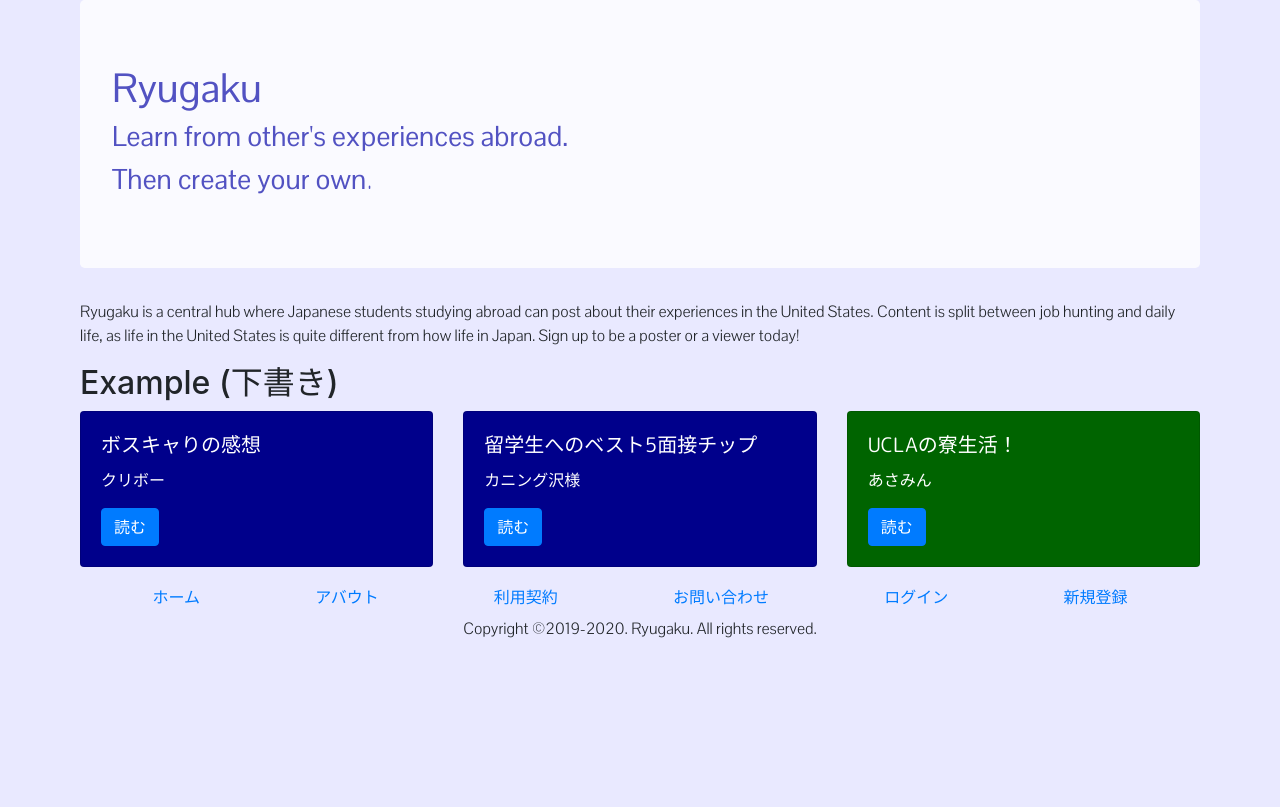
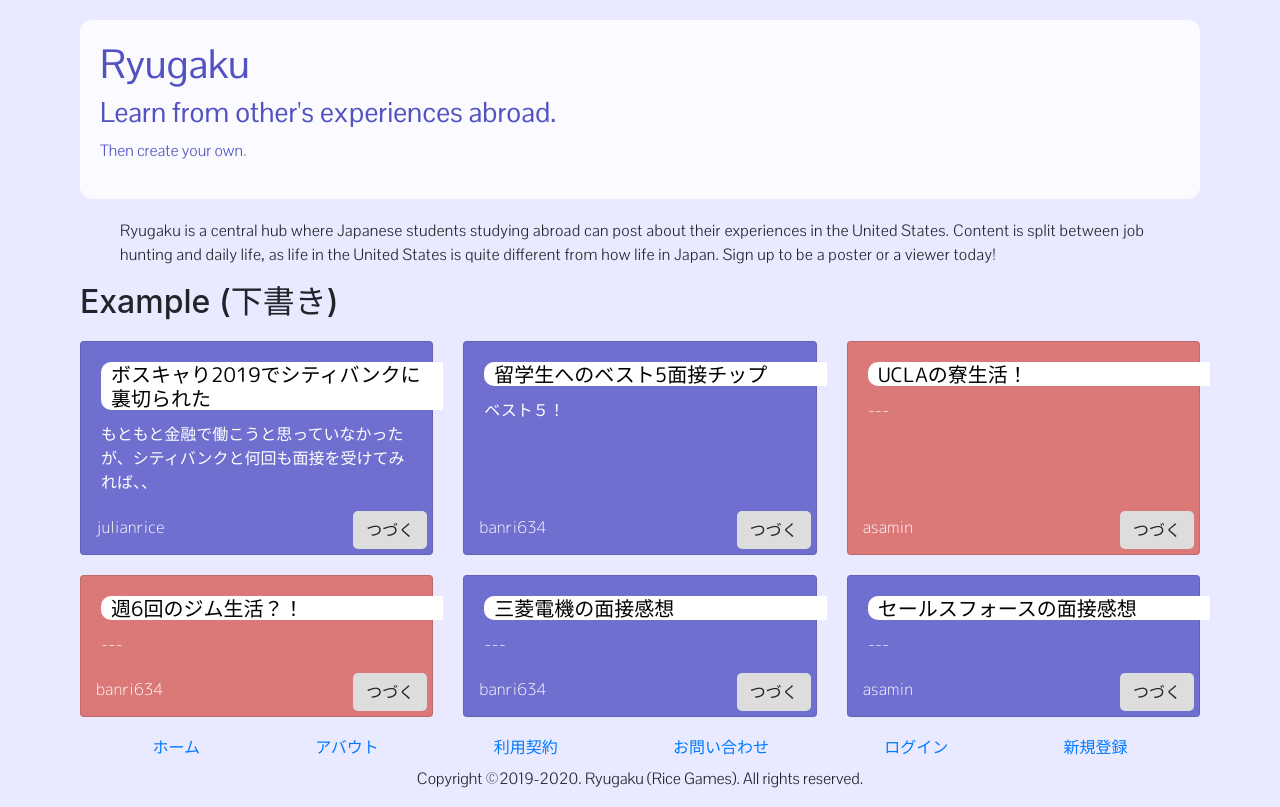
Before and after one commit to JulianRice/Ryugaku, a Flask app: page / in a window 1280 px wide. Shown: the part 122-929 px from the top of the page. Before the commit the page ends 760 px from the top, so only its background shows below. Run offline with Flask 2, Linux system fonts and the light colour scheme; some libraries are stand-ins or nearby versions.

Commit message:
Added profile page, updated card design, base for uploading

```diff
--- a/application/routes.py
+++ b/application/routes.py
@@ -3,14 +3,21 @@ from application import app, db
 from flask import render_template, request, json, Response, redirect, flash, url_for, session, jsonify
 from application.models import ToukouUser
 from application.forms import RegisterFormToukou, LoginFormToukou
+import os
 # from flask_restplus import Resource #Handles all API requests
 # from application.course_list import course_list
 
+#############################################################################
+# INDEX
+#############################################################################
 @app.route("/")
 @app.route("/index")
 def index():
     return render_template("index.html", index=True)
 
+#############################################################################
+# LOGIN
+#############################################################################
 @app.route("/login", methods=['GET', 'POST'])
 def login():
     form = LoginFormToukou()
@@ -19,7 +26,7 @@ def login():
         password    = form.password.data
 
         user = ToukouUser.objects(username=username).first()
-        if user and user.password == password:
+        if user and user.password == password: #Fix this later
             flash(f"{ user.lnameJp },　おかえりなさい", "success")
             session['userId']   = user.userId
             session['username'] = user.username
@@ -29,10 +36,16 @@ def login():
             flash("Incorrect password or username!", "danger")
     return render_template("login.html", login=True, form=form)
 
+#############################################################################
+# REGISTER (Incomplete)
+#############################################################################
 @app.route("/register", methods=['GET', 'POST'])
 def register():
     return render_template("register.html", register=True)
 
+#############################################################################
+# USERS
+#############################################################################
 @app.route("/users")
 def user():
     #ToukouUser(userId=0, fnameJp="万里", lnameJp="宮沢", fnameEn="Banri", lnameEn="Miyazawa", \
@@ -41,6 +54,9 @@ def user():
     toukouUsers = ToukouUser.objects.all()
     return render_template("users.html", users=toukouUsers)
 
+#############################################################################
+# LOGOUT
+#############################################################################
 @app.route("/logout")
 def logout():
     session['user_id'] = False
@@ -48,6 +64,26 @@ def logout():
     session.pop('fullname', None)
     return redirect(url_for('index'))
 
-@app.route("/profile")
+#############################################################################
+# PROFILE
+#############################################################################
+@app.route("/profile", methods=['GET', 'POST'])
 def profile():
-    return redirect(url_for('index'))
+    username = session.get('username')
+    user = ToukouUser.objects(username=username).first()
+    if user == None:
+        flash("User not found! Error!", "warning")
+        return redirect(url_for('index'))
+    return render_template("profile.html", profile=True, user=user)
+
+#############################################################################
+# UPLOAD (Incomplete)
+#############################################################################
+@app.route('/upload', methods=['GET', 'POST'])
+def upload():
+    if request.method == 'POST':
+        file = request.files['file']
+        extension = os.path.splitext(file.filename)[1]
+        f_name = str(uuid.uuid4()) + extension
+        file.save(os.path.join(app.config['UPLOAD_FOLDER'], f_name))
+    return json.dumps({'filename': f_name})
--- a/application/static/css/style.css
+++ b/application/static/css/style.css
@@ -11,6 +11,17 @@ div:lang(ja), .dropdown-item, span:lang(ja) {
 }
 .logged-in {
 	background-color: rgb(255, 233, 232);
+}
+
+.banner {
+	padding: 20px;
+	border-radius: 12px;
+	margin: 20px 0px;
+}
+
+.core-text {
+	margin: 0px 40px;
+	letter-spacing: 0.3px;
 }
 
 .parallax {
@@ -40,12 +51,12 @@ div:lang(ja), .dropdown-item, span:lang(ja) {
 }
 
 .card-shukatsu {
-	background-color: darkblue;
+	background-color: rgb(111, 111, 208);
 	color: white;
 }
 
 .card-nichijou {
-	background-color: darkgreen;
+	background-color: rgb(219, 120, 120);
 	color: white;
 }
 
@@ -89,3 +100,72 @@ html {
 .center-text {
 	text-align: center;
 }
+
+.profile-right-box {
+	background-color: white;
+	padding: 20px;
+	margin-left: 10px;
+	margin-right: -10px;
+	border-radius: 20px;
+	color: darkblue;
+	height: 500px;
+}
+
+.profile-left-box {
+	background-color: white;
+	padding: 20px;
+	margin-left: -10px;
+	margin-right: 10px;
+	border-radius: 20px;
+	color: darkblue;
+}
+
+.profile-picture {
+	background-color: darkmagenta;
+	border-radius: 100%;
+	width: 200px;
+	height: 200px;
+	margin-bottom: 20px;
+	margin-top: 20px;
+	min-width: 50px;
+	min-height: 50px;
+}
+
+.spacing {
+	margin-top: 20px;
+	margin-bottom: 20px;
+}
+
+.btn-yomu {
+	color: #222222;
+	background-color: #DDDDDD;
+	border-radius: 5px;
+	/* float: right; */
+	position: absolute;
+	bottom: 0;
+	right: 0;
+	margin-bottom: 5px;
+	margin-right: 5px;
+}
+
+.btn-yomu:hover {
+	box-shadow: inset 0 0 0 20rem #CCCCCC,
+	  inset 0 3px 4px 0 #BBBBBB,
+	  0 0 1px #CCCCCC;
+}
+
+.card-text {
+	position: absolute;
+	bottom: 0;
+	left: 0;
+	margin-bottom: 15px;
+	margin-left: 15px;
+}
+.card-title {
+	padding: 0px 10px;
+	background-color: white;
+	color: black;
+	margin-right: -31px;
+	border-top-left-radius: 10px;
+	border-bottom-left-radius: 10px;
+}
--- a/application/templates/includes/footer.html
+++ b/application/templates/includes/footer.html
@@ -10,6 +10,6 @@
 				</nav>
 			</div>
 			<footer>
-				<p>Copyright &copy;2019-2020. Ryugaku. All rights reserved.</p>
+				<p>Copyright &copy;2019-2020. Ryugaku (Rice Games). All rights reserved.</p>
 			</footer>
 		</div>
--- a/application/templates/includes/nav.html
+++ b/application/templates/includes/nav.html
@@ -15,7 +15,7 @@
 					  </li>
 					{% else %}
 					  <li class="nav-item">
-						<a class="nav-link {% if account %}active{% endif %}" href="{{ url_for('profile') }}">アカウント</a>
+						<a class="nav-link {% if profile %}active{% endif %}" href="{{ url_for('profile') }}">アカウント</a>
 					  </li>
 					  <li class="nav-item">
 						<a class="nav-link {% if logout %}active{% endif %}" href="{{ url_for('logout') }}">ログアウト</a>
--- a/application/templates/index.html
+++ b/application/templates/index.html
@@ -1,18 +1,24 @@
 {% extends "layout.html" %}
 {% block content %}
 
-		<div lang="en">
+		<div lang="en" class="core-text">
 			<p>Ryugaku is a central hub where Japanese students studying abroad can post about their experiences in the United States. Content is split between job hunting and daily life, as life in the United States is quite different from how life in Japan. Sign up to be a poster or a viewer today!</p>
 		</div>
 
 		<h2>Example (下書き)</h2>
+		<div class="spacing"></div>
 		<div class="row" lang="ja">
 			<div class="col-sm-4">
 				<div class="card card-shukatsu h-100">
 					<div class="card-body">
-						<h5 class="card-title">ボスキャりの感想</h5>
-						<p class="card-text">クリボー</p>
-						<a href="#" class="btn btn-primary">読む</a>
+						<div style="">
+							<h5 class="card-title align-middle">ボスキャり2019でシティバンクに裏切られた</h5>
+						</div>
+						<p>もともと金融で働こうと思っていなかったが、シティバンクと何回も面接を受けてみれば、、</p>
+						<!-- Border between content of the card and the logistics (username / continue reading) -->
+						<br>
+						<p class="card-text">julianrice</p>
+						<a href="#" class="btn btn-yomu">つづく</a>
 					</div>
 				</div>
 			</div>
@@ -20,8 +26,11 @@
 				<div class="card card-shukatsu h-100">
 					<div class="card-body">
 						<h5 class="card-title">留学生へのベスト5面接チップ</h5>
-						<p class="card-text">カニング沢様</p>
-						<a href="#" class="btn btn-primary">読む</a>
+						<p>ベスト５！</p>
+						<!-- Border between content of the card and the logistics (username / continue reading) -->
+						<br>
+						<p class="card-text">banri634</p>
+						<a href="#" class="btn btn-yomu">つづく</a>
 					</div>
 				</div>
 			</div>
@@ -29,8 +38,50 @@
 				<div class="card card-nichijou h-100">
 					<div class="card-body">
 						<h5 class="card-title">UCLAの寮生活！</h5>
-						<p class="card-text">あさみん</p>
-						<a href="#" class="btn btn-primary">読む</a>
+						<p>---</p>
+						<!-- Border between content of the card and the logistics (username / continue reading) -->
+						<br>
+						<p class="card-text">asamin</p>
+						<a href="#" class="btn btn-yomu">つづく</a>
+					</div>
+				</div>
+			</div>
+		</div>
+		<div class="spacing"></div>
+		<div class="row" lang="ja">
+			<div class="col-sm-4">
+				<div class="card card-nichijou h-100">
+					<div class="card-body">
+						<h5 class="card-title">週6回のジム生活？！</h5>
+						<p>---</p>
+						<!-- Border between content of the card and the logistics (username / continue reading) -->
+						<br>
+						<p class="card-text">banri634</p>
+						<a href="#" class="btn btn-yomu">つづく</a>
+					</div>
+				</div>
+			</div>
+			<div class="col-sm-4">
+				<div class="card card-shukatsu h-100">
+					<div class="card-body">
+						<h5 class="card-title">三菱電機の面接感想</h5>
+						<p>---</p>
+						<!-- Border between content of the card and the logistics (username / continue reading) -->
+						<br>
+						<p class="card-text">banri634</p>
+						<a href="#" class="btn btn-yomu">つづく</a>
+					</div>
+				</div>
+			</div>
+			<div class="col-sm-4">
+				<div class="card card-shukatsu h-100">
+					<div class="card-body">
+						<h5 class="card-title">セールスフォースの面接感想</h5>
+						<p>---</p>
+						<!-- Border between content of the card and the logistics (username / continue reading) -->
+						<br>
+						<p class="card-text">asamin</p>
+						<a href="#" class="btn btn-yomu">つづく</a>
 					</div>
 				</div>
 			</div>
--- a/application/templates/layout.html
+++ b/application/templates/layout.html
@@ -11,15 +11,23 @@
 		<title>Ryugaku</title>
 	</head>
 	<body style="padding: 40px 80px 0px 80px;" class="{% if session['username'] %}logged-in{% else %}not-logged-in{% endif %}">
+		<script src="https://code.jquery.com/jquery-3.3.1.slim.min.js" integrity="sha384-q8i/X+965DzO0rT7abK41JStQIAqVgRVzpbzo5smXKp4YfRvH+8abtTE1Pi6jizo" crossorigin="anonymous"></script>
+		<script src="https://cdnjs.cloudflare.com/ajax/libs/popper.js/1.14.7/umd/popper.min.js" integrity="sha384-UO2eT0CpHqdSJQ6hJty5KVphtPhzWj9WO1clHTMGa3JDZwrnQq4sF86dIHNDz0W1" crossorigin="anonymous"></script>
+		<script src="https://stackpath.bootstrapcdn.com/bootstrap/4.3.1/js/bootstrap.min.js" integrity="sha384-JjSmVgyd0p3pXB1rRibZUAYoIIy6OrQ6VrjIEaFf/nJGzIxFDsf4x0xIM+B07jRM" crossorigin="anonymous"></script>
+
 		{% include "includes/nav.html" %}
-		<div class="jumbotron parallax white tinted">
+
+		<div class="jumbotron-fluid parallax white tinted banner">
 			<div class="untinted" lang="{% if index %}en{% else %}ja{% endif %}">
 				<h1>{% if index %}Ryugaku{% endif %}</h1>
 				<h1>{% if login %}ログイン{% endif %}</h1>
 				<h1>{% if register %}新規登録{% endif %}</h1>
 				<h1>{% if users %}マイプロフィール{% endif %}</h1>
-				<h3>Learn from other's experiences abroad.</h3>
-				<h3>Then create your own<span lang="ja">{% if session['username'] %}, {{ session['fullname'] }}{% else %}.{% endif %}</span></h3>
+				<h1>{% if profile %}アカウント{% endif %}</h1>
+				{% if index %}
+					<h3>Learn from other's experiences abroad.</h3>
+					<p>Then create your own<span lang="ja">{% if session['username'] %}, {{ session['fullname'] }}{% else %}.{% endif %}</span></p>
+				{% endif %}
 			</div>
 			{% with messages = get_flashed_messages(with_categories=true) %}
 				{% if messages %}
@@ -37,9 +45,6 @@
 
 		{% include "includes/footer.html" %}
 
-		<script src="https://code.jquery.com/jquery-3.3.1.slim.min.js" integrity="sha384-q8i/X+965DzO0rT7abK41JStQIAqVgRVzpbzo5smXKp4YfRvH+8abtTE1Pi6jizo" crossorigin="anonymous"></script>
-		<script src="https://cdnjs.cloudflare.com/ajax/libs/popper.js/1.14.7/umd/popper.min.js" integrity="sha384-UO2eT0CpHqdSJQ6hJty5KVphtPhzWj9WO1clHTMGa3JDZwrnQq4sF86dIHNDz0W1" crossorigin="anonymous"></script>
-		<script src="https://stackpath.bootstrapcdn.com/bootstrap/4.3.1/js/bootstrap.min.js" integrity="sha384-JjSmVgyd0p3pXB1rRibZUAYoIIy6OrQ6VrjIEaFf/nJGzIxFDsf4x0xIM+B07jRM" crossorigin="anonymous"></script>
 		<script type="text/javascript">
             $(document).ready(function() {
                 $(".dropdown, .btn-group").hover(function() {
```
Also changed, not shown: application/templates/profile.html (added, +77 -0 lines).
